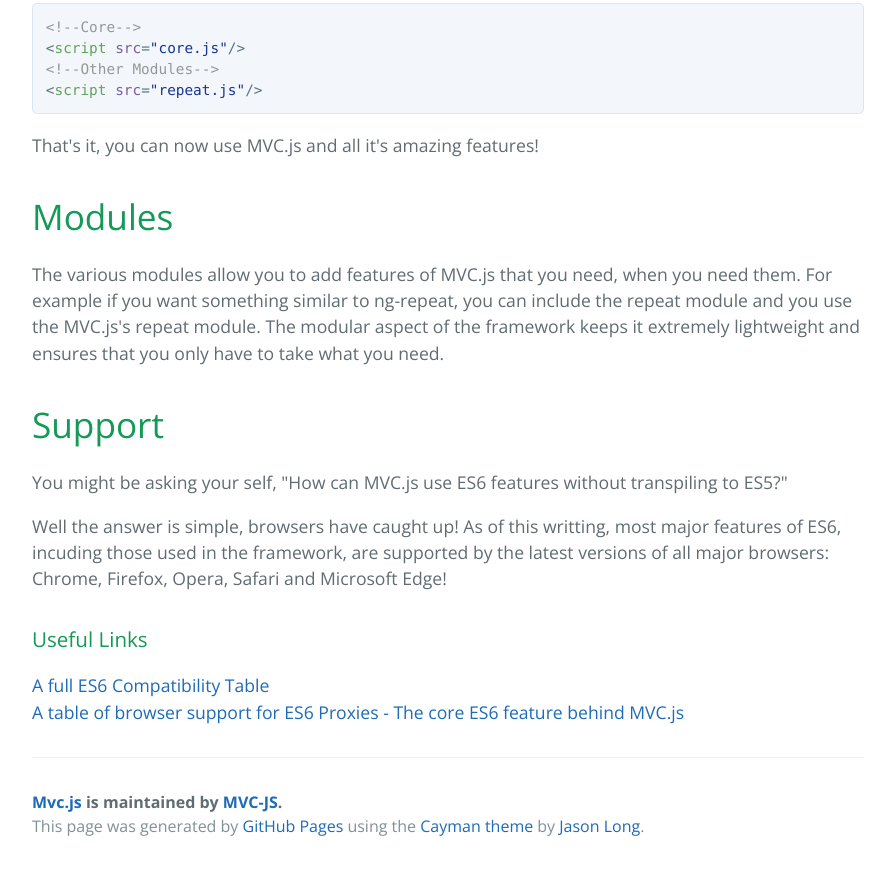
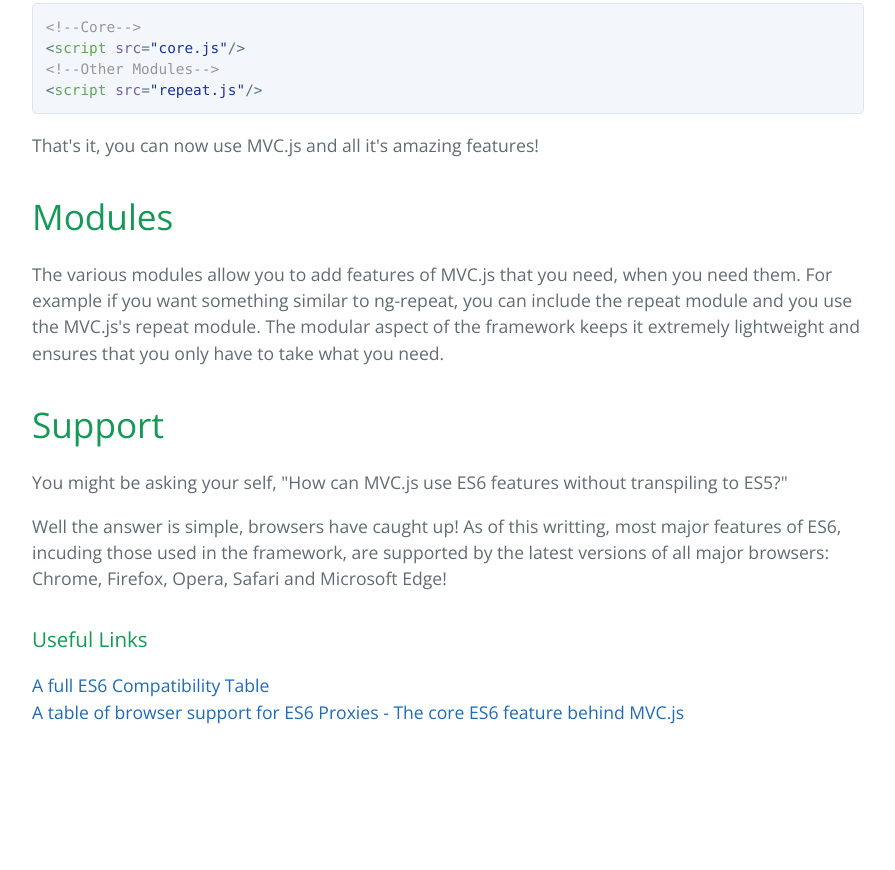
Before and after one commit to MVC-JS/MVC.js, a plain HTML site: page index.html in a window 1280 px wide. Shown: the part 1879-2749 px from the top of the page, without its empty margins (192-1087 px from the left). After the commit the page ends 2654 px from the top, so only its background shows below. Drawn offline with nearby package versions, Linux system fonts and the light colour scheme.

Commit message:
Removed footer and Changed Title - Again
Everything reset after the page regeneration

```diff
--- a/index.html
+++ b/index.html
@@ -2,7 +2,7 @@
 <html lang="en-us">
   <head>
     <meta charset="UTF-8">
-    <title>Mvc.js by MVC-JS</title>
+    <title>MVC.js</title>
     <meta name="viewport" content="width=device-width, initial-scale=1">
     <link rel="stylesheet" type="text/css" href="stylesheets/normalize.css" media="screen">
     <link href='https://fonts.googleapis.com/css?family=Open+Sans:400,700' rel='stylesheet' type='text/css'>
@@ -92,12 +92,6 @@
 <br>
 <a href="http://caniuse.com/#feat=proxy">A table of browser support for ES6 Proxies - The core ES6 feature behind MVC.js</a></p>
 
-      <footer class="site-footer">
-        <span class="site-footer-owner"><a href="https://github.com/MVC-JS/MVC.js">Mvc.js</a> is maintained by <a href="https://github.com/MVC-JS">MVC-JS</a>.</span>
-
-        <span class="site-footer-credits">This page was generated by <a href="https://pages.github.com">GitHub Pages</a> using the <a href="https://github.com/jasonlong/cayman-theme">Cayman theme</a> by <a href="https://twitter.com/jasonlong">Jason Long</a>.</span>
-      </footer>
-
     </section>
 
 
```
